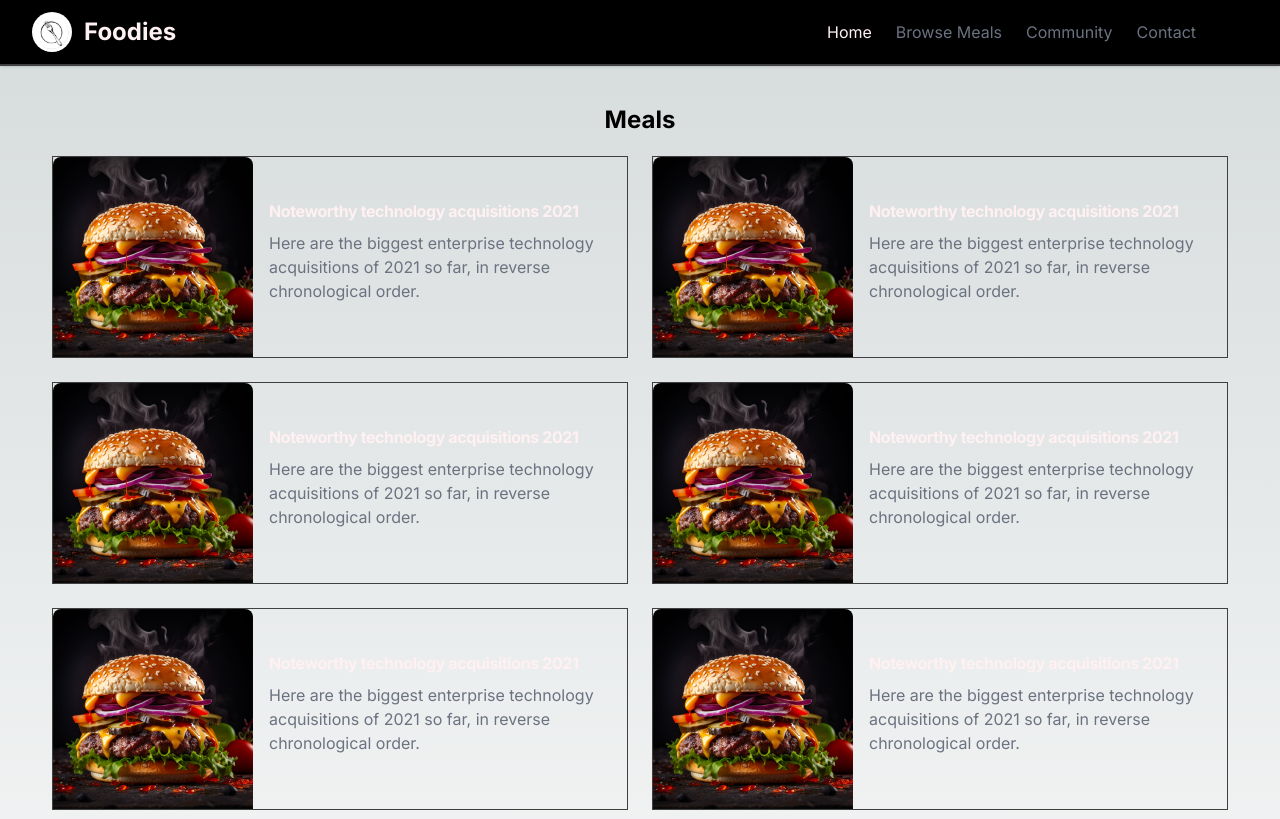
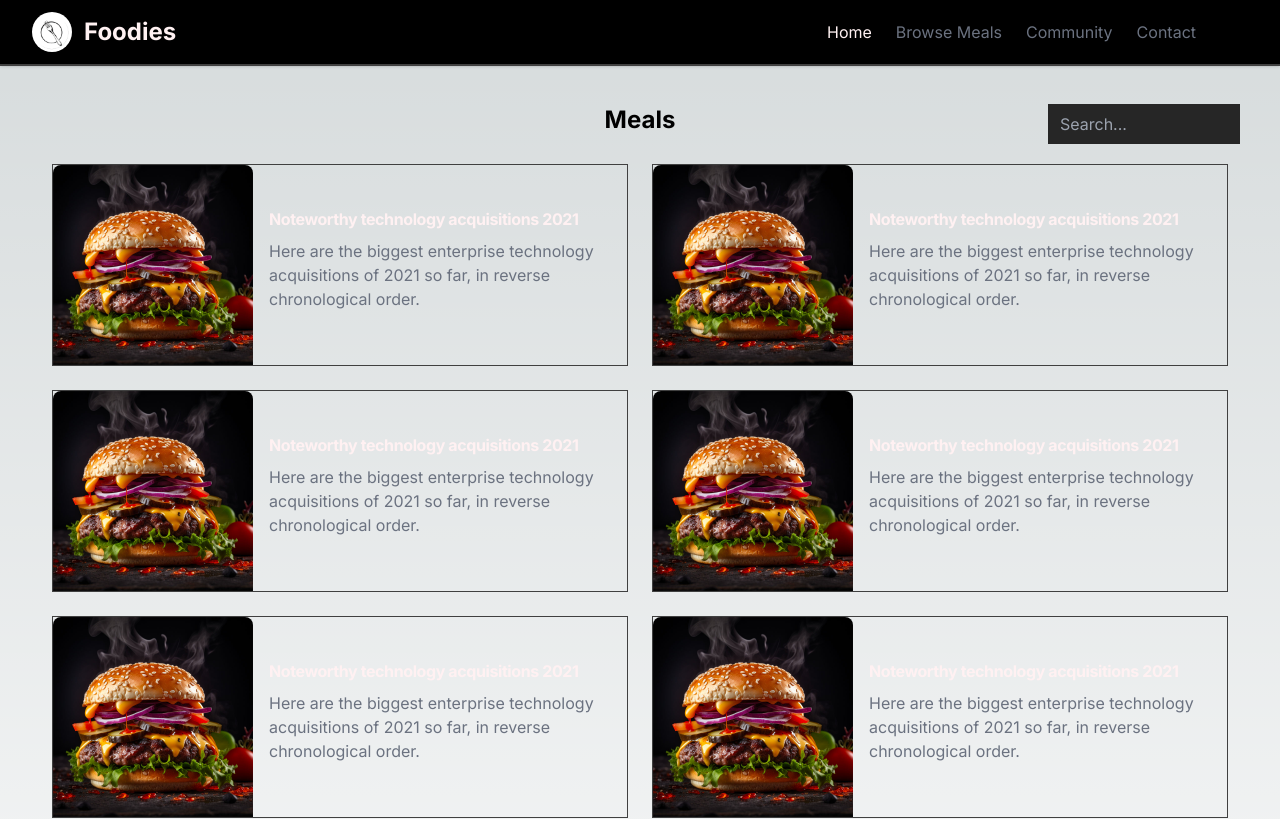
Before and after one commit to taufiqdp/next-foodies-app, a Next.js app: page /meals in a window 1280 px wide. Shown: the top 819 px of the page. Built offline with nearby package versions, Linux system fonts and the light colour scheme.

Commit message:
update: meals page

```diff
--- a/app/globals.css
+++ b/app/globals.css
@@ -35,10 +35,6 @@ body {
 
 * {
   box-sizing: border-box;
-}
-
-html {
-  font-family: "Quicksand", sans-serif;
 }
 
 /* body {
--- a/app/meals/page.js
+++ b/app/meals/page.js
@@ -2,8 +2,16 @@ import Cards from "@/components/cards";
 
 export default function MealsPage() {
   return (
-    <main className="flex flex-col items-center justify-center p-6">
-      <h1 className="text-2xl font-bold mb-2">Meals</h1>
+    <main className="flex flex-col items-center p-6">
+      <div className="relative flex w-full justify-center mb-20 md:mb-4">
+        <h1 className="text-2xl font-bold">Meals</h1>
+        <input
+          className="absolute top-0 md:right-0 mt-12 md:mt-0 border-neutral-400 w-48 py-2 px-3 text-rose-50 bg-neutral-800 focus:outline-none"
+          id="search"
+          type="text"
+          placeholder="Search..."
+        />
+      </div>
       <Cards />
     </main>
   );
```
